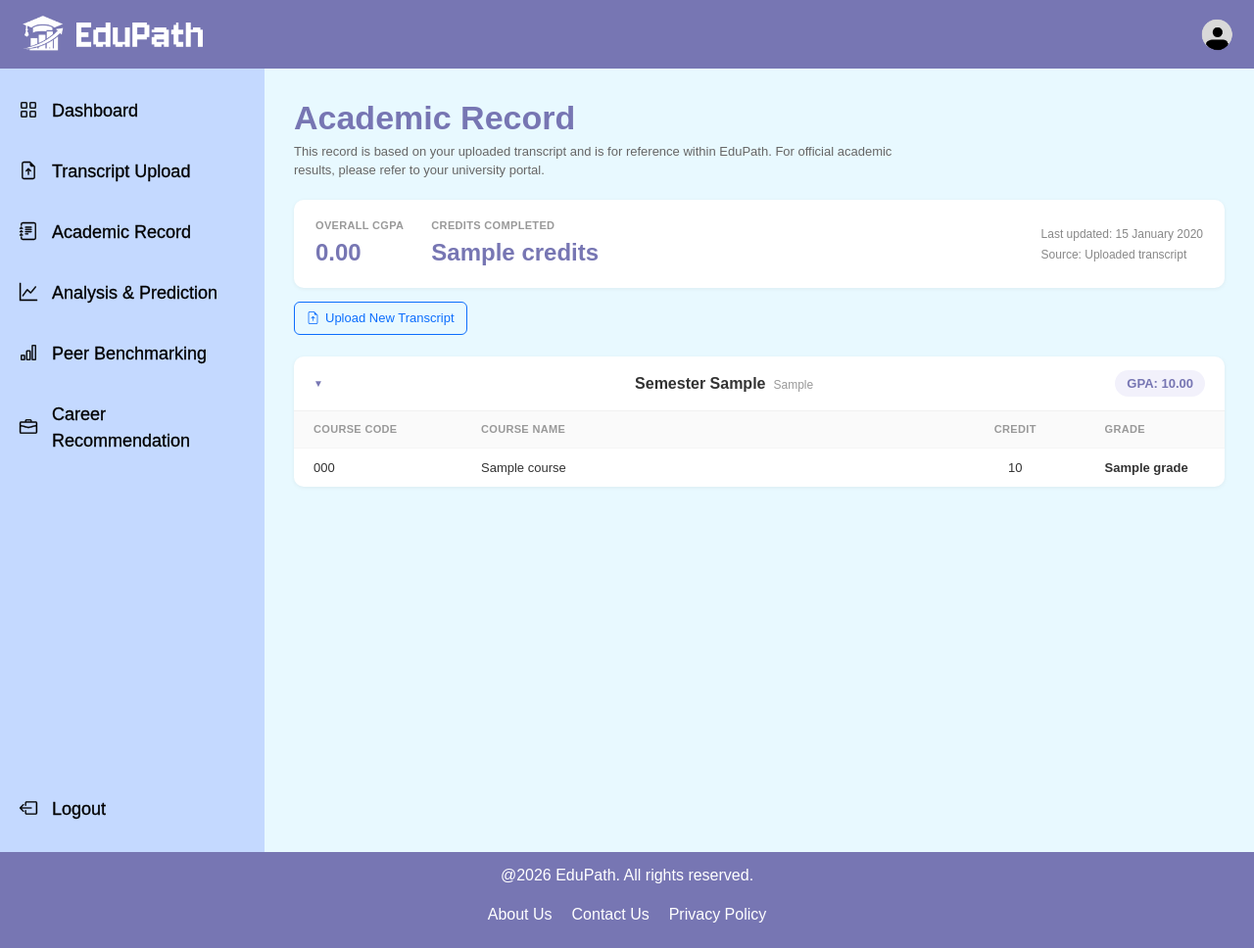
After one commit to khor04/EduPath, a Flask app: template templates/academic_record.html in a window 1280 px wide. The commit adds this page. Shown: the whole page at 98% size. Run offline with Flask 3, Linux system fonts and the light colour scheme; the template is opened without the code that fills it: most values are stand-ins (such as "Sample title", 1, 10 or a date in 2020).

Commit message:
backend-my academic record function

```diff
--- a/app.py
+++ b/app.py
@@ -20,6 +20,7 @@ def create_app():
     from routes.auth import auth_bp
     from routes.dashboard import dashboard_bp
     from routes.transcript import transcript_bp
+    from routes.record import record_bp
     from routes.analysis import analysis_bp
     from routes.career import career_bp
     from routes.benchmark import benchmark_bp
@@ -31,6 +32,7 @@ def create_app():
     app.register_blueprint(auth_bp)
     app.register_blueprint(dashboard_bp)
     app.register_blueprint(transcript_bp)
+    app.register_blueprint(record_bp)
     app.register_blueprint(analysis_bp)
     app.register_blueprint(career_bp)
     app.register_blueprint(benchmark_bp)
--- /dev/null
+++ b/static/css/academic_record.css
@@ -0,0 +1,217 @@
+.record-page {
+  max-width: 1050px;
+  margin: 0 auto;
+}
+
+.page-title {
+  color: #7776B3;
+  font-size: 34px;
+  font-weight: 800;
+  margin-bottom: 4px;
+}
+
+.page-subtitle {
+  font-size: 13px;
+  color: #666;
+  max-width: 640px;
+  margin-bottom: 20px;
+}
+
+.record-summary {
+  display: flex;
+  align-items: center;
+  flex-wrap: wrap;
+  gap: 28px;
+  background: white;
+  border-radius: 10px;
+  box-shadow: 0 1px 4px rgba(0, 0, 0, 0.06);
+  padding: 18px 22px;
+  margin-bottom: 14px;
+}
+
+.record-summary-item {
+  display: flex;
+  flex-direction: column;
+  gap: 2px;
+}
+
+.record-summary-label {
+  font-size: 11px;
+  font-weight: 700;
+  color: #999;
+  text-transform: uppercase;
+  letter-spacing: 0.03em;
+}
+
+.record-summary-value {
+  font-size: 24px;
+  font-weight: 800;
+  color: #7776B3;
+}
+
+.record-summary-meta {
+  display: flex;
+  flex-direction: column;
+  gap: 3px;
+  margin-left: auto;
+  font-size: 12px;
+  color: #888;
+}
+
+.record-upload-btn {
+  display: inline-flex;
+  align-items: center;
+  gap: 6px;
+  font-size: 13px;
+  margin-bottom: 22px;
+}
+
+.record-semesters {
+  display: flex;
+  flex-direction: column;
+  gap: 14px;
+}
+
+.semester-card {
+  background: white;
+  border-radius: 10px;
+  box-shadow: 0 1px 4px rgba(0, 0, 0, 0.06);
+  overflow: hidden;
+}
+
+.semester-header {
+  display: flex;
+  align-items: center;
+  justify-content: space-between;
+  padding: 14px 20px;
+  cursor: pointer;
+  list-style: none;
+  font-weight: 700;
+  color: #333;
+}
+
+.semester-header::-webkit-details-marker {
+  display: none;
+}
+
+.semester-header::before {
+  content: "\25BC";
+  font-size: 10px;
+  color: #7776B3;
+  margin-right: 10px;
+  transition: transform 0.15s ease;
+}
+
+.semester-card:not([open]) .semester-header::before {
+  transform: rotate(-90deg);
+}
+
+.semester-title {
+  display: flex;
+  align-items: baseline;
+  gap: 8px;
+}
+
+.semester-session {
+  font-size: 12px;
+  font-weight: 500;
+  color: #999;
+}
+
+.semester-gpa {
+  font-size: 13px;
+  font-weight: 700;
+  color: #7776B3;
+  background: #f2f1fb;
+  padding: 4px 12px;
+  border-radius: 999px;
+}
+
+.semester-table-wrap {
+  overflow-x: auto;
+  border-top: 1px solid #f0f0f0;
+}
+
+.semester-table {
+  width: 100%;
+  min-width: 480px;
+  /* Fixed layout, not auto -- with auto, each semester's table sizes
+     its own columns to its own content, so a semester with a longer
+     course name pushes its Credit/Grade columns further right than
+     the semester card stacked below it, breaking alignment between
+     cards. Fixed widths keep every semester table's columns identical
+     regardless of content; long names wrap instead of widening. */
+  table-layout: fixed;
+  border-collapse: collapse;
+  font-size: 13px;
+}
+
+.semester-table th:nth-child(1),
+.semester-table td:nth-child(1) {
+  width: 18%;
+}
+
+.semester-table th:nth-child(2),
+.semester-table td:nth-child(2) {
+  width: 52%;
+}
+
+.semester-table th:nth-child(3),
+.semester-table td:nth-child(3) {
+  width: 15%;
+}
+
+.semester-table th:nth-child(4),
+.semester-table td:nth-child(4) {
+  width: 15%;
+}
+
+.semester-table th {
+  text-align: left;
+  font-size: 11px;
+  font-weight: 700;
+  color: #999;
+  text-transform: uppercase;
+  letter-spacing: 0.03em;
+  padding: 10px 20px;
+  background: #fafafa;
+}
+
+.semester-table td {
+  padding: 10px 20px;
+  border-top: 1px solid #f5f5f5;
+  color: #333;
+  overflow-wrap: break-word;
+}
+
+.semester-table td:nth-child(3),
+.semester-table th:nth-child(3) {
+  text-align: center;
+}
+
+.semester-table td:nth-child(4),
+.semester-table th:nth-child(4) {
+  font-weight: 700;
+}
+
+.semester-empty {
+  padding: 16px 20px;
+  font-size: 13px;
+  color: #999;
+  margin: 0;
+}
+
+@media (max-width: 600px) {
+  .record-summary {
+    gap: 16px;
+  }
+
+  .record-summary-meta {
+    margin-left: 0;
+  }
+
+  .semester-title {
+    flex-direction: column;
+    gap: 0;
+  }
+}
--- /dev/null
+++ b/templates/academic_record.html
@@ -0,0 +1,78 @@
+{% extends "layout.html" %}
+
+{% block styles %}
+<link rel="stylesheet" href="{{ url_for('static', filename='css/academic_record.css') }}">
+{% endblock %}
+
+{% block content %}
+<div class="record-page">
+
+  <h1 class="page-title">Academic Record</h1>
+  <p class="page-subtitle">
+    This record is based on your uploaded transcript and is for reference within EduPath.
+    For official academic results, please refer to your university portal.
+  </p>
+
+  <div class="record-summary">
+    <div class="record-summary-item">
+      <span class="record-summary-label">Overall CGPA</span>
+      <span class="record-summary-value">{{ "%.2f"|format(cgpa) if cgpa is not none else "--" }}</span>
+    </div>
+    <div class="record-summary-item">
+      <span class="record-summary-label">Credits Completed</span>
+      <span class="record-summary-value">{{ credits }}</span>
+    </div>
+    <div class="record-summary-meta">
+      <span>Last updated: {{ last_updated.strftime("%d %B %Y") if last_updated else "--" }}</span>
+      <span>Source: Uploaded transcript</span>
+    </div>
+  </div>
+
+  <a href="{{ url_for('transcript.upload') }}" class="btn btn-outline-primary record-upload-btn">
+    <i class="bi bi-file-earmark-arrow-up"></i> Upload New Transcript
+  </a>
+
+  <div class="record-semesters">
+    {% for sem in semesters %}
+    <details class="semester-card" {% if loop.first %}open{% endif %}>
+      <summary class="semester-header">
+        <span class="semester-title">
+          Semester {{ sem.semester_no }} <span class="semester-session">{{ sem.academic_session }}</span>
+        </span>
+        <span class="semester-gpa">
+          GPA: {{ "%.2f"|format(sem.semester_gpa) if sem.semester_gpa is not none else "--" }}
+        </span>
+      </summary>
+
+      {% if sem.courses %}
+      <div class="semester-table-wrap">
+        <table class="semester-table">
+          <thead>
+            <tr>
+              <th>Course Code</th>
+              <th>Course Name</th>
+              <th>Credit</th>
+              <th>Grade</th>
+            </tr>
+          </thead>
+          <tbody>
+            {% for course in sem.courses %}
+            <tr>
+              <td>{{ course.course_code }}</td>
+              <td>{{ course.course_name or "--" }}</td>
+              <td>{{ "%g"|format(course.credit_hour) if course.credit_hour is not none else "--" }}</td>
+              <td>{{ course.grade or "--" }}</td>
+            </tr>
+            {% endfor %}
+          </tbody>
+        </table>
+      </div>
+      {% else %}
+      <p class="semester-empty">No courses recorded for this semester.</p>
+      {% endif %}
+    </details>
+    {% endfor %}
+  </div>
+
+</div>
+{% endblock %}
--- a/templates/layout.html
+++ b/templates/layout.html
@@ -53,6 +53,10 @@
 
                 <li class="{% if active_page == 'upload' %}active{% endif %}">
                     <a href="/upload"><i class="bi bi-file-earmark-arrow-up"></i> Transcript Upload</a>
+                </li>
+
+                <li class="{% if active_page == 'record' %}active{% endif %}">
+                    <a href="/academic-record"><i class="bi bi-journal-text"></i> Academic Record</a>
                 </li>
 
                 <li class="{% if active_page == 'analysis' %}active{% endif %}">
```
Also changed, not shown: routes/record.py (added, +55 -0 lines), templates/academic_record_locked.html (added, +15 -0 lines).
